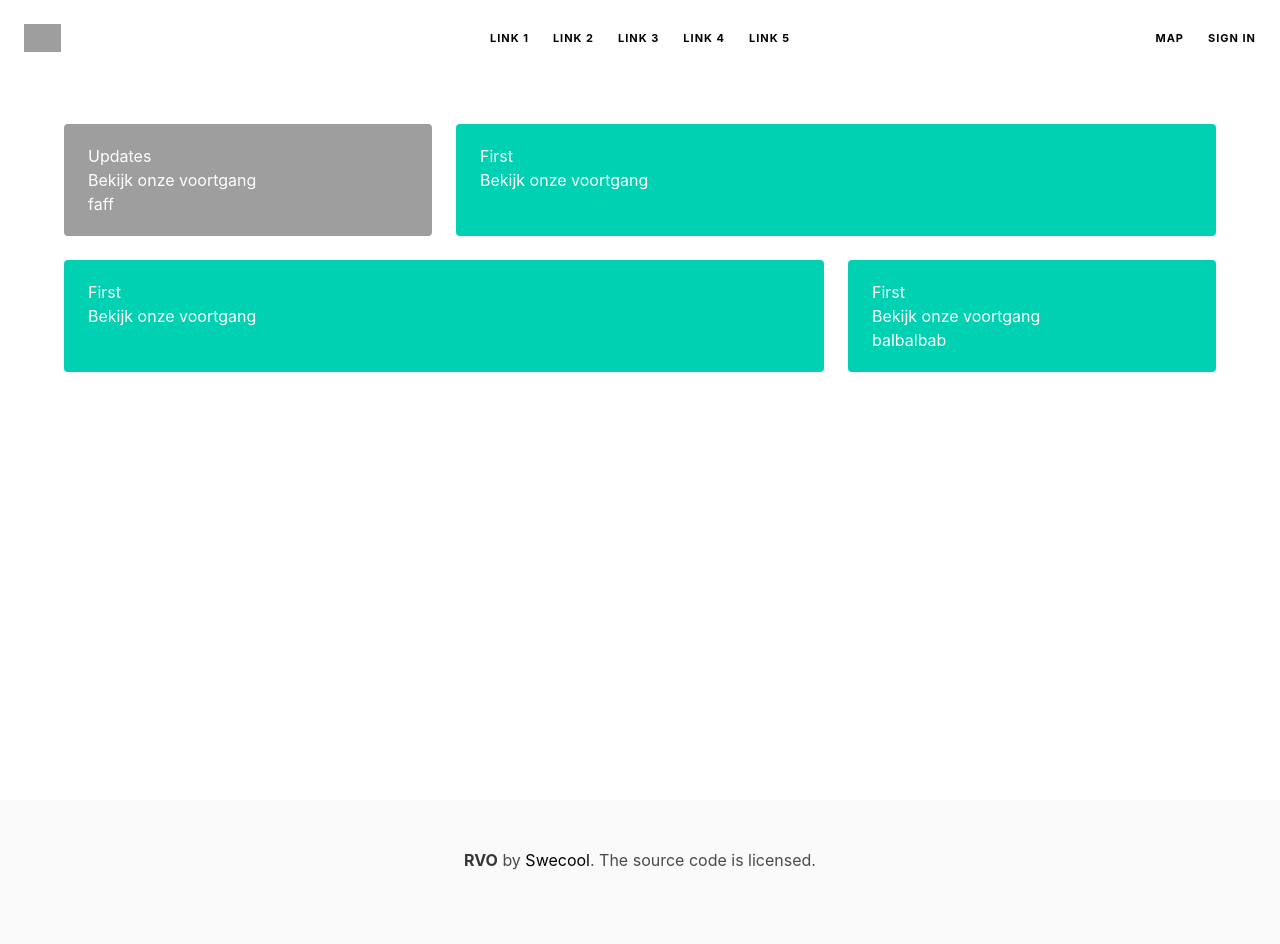
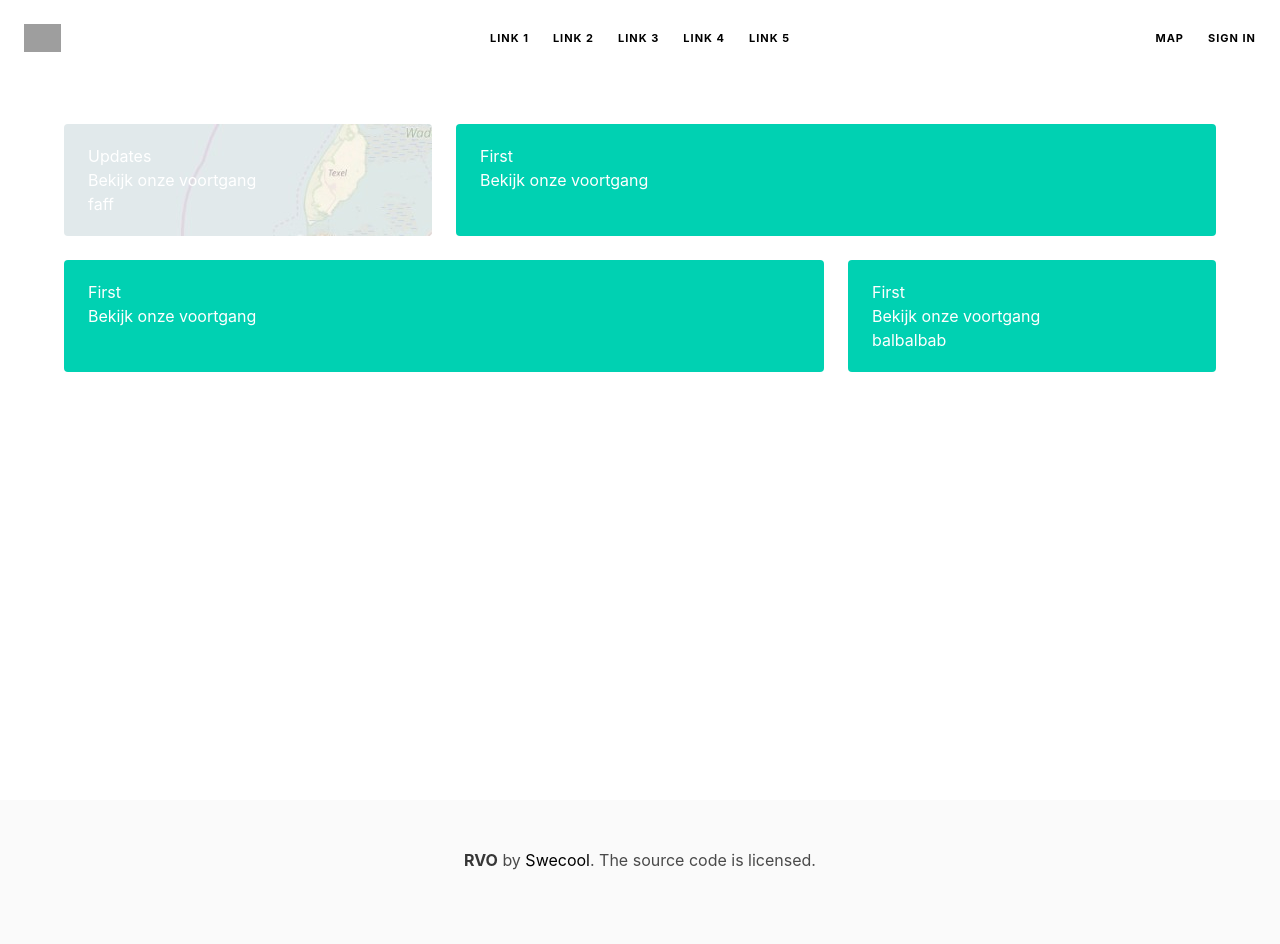
Before and after one commit to PandysActor/swecool, a Django app: page / in a window 1280 px wide. Run offline with Django 3.2, Linux system fonts and the light colour scheme; some libraries are stand-ins or nearby versions; grey boxes are pictures that could not be loaded.

Commit message:
images static

```diff
--- a/RVO/templates/landingspage.html
+++ b/RVO/templates/landingspage.html
@@ -50,7 +50,7 @@
         }
 
     #column1 {
-        background-image: url("https://geology.com/world/united-states-map-with-state-names.gif");
+        background-image: url("{% static "images/map.jpg" %}");
 
     }
     #column2 {
```
Also changed, not shown: RVO/static/images/map.jpg (added).
